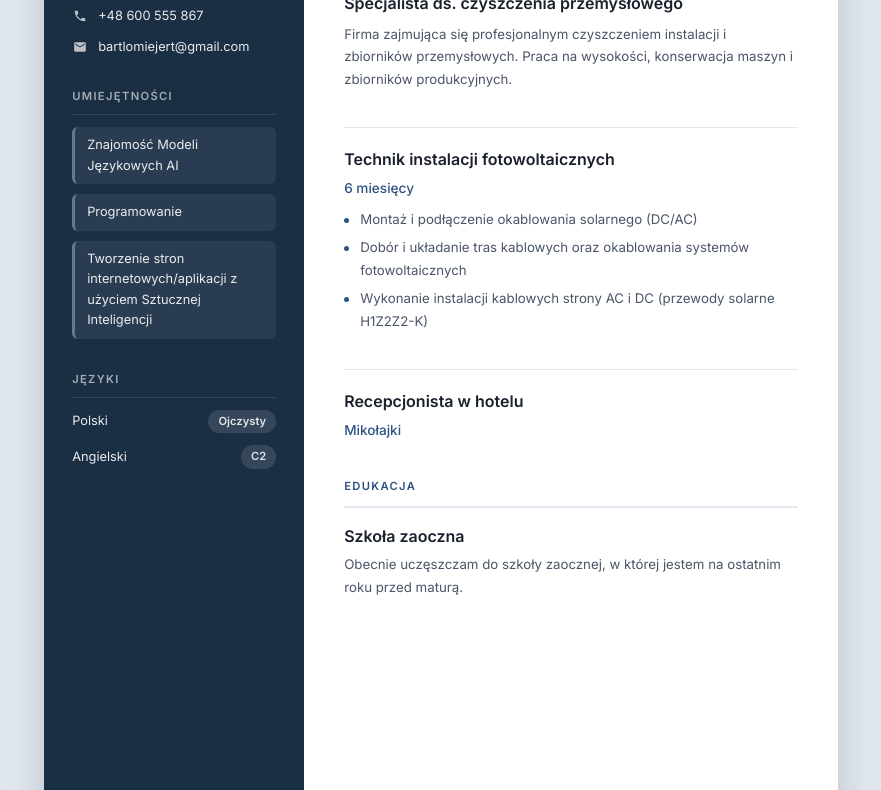
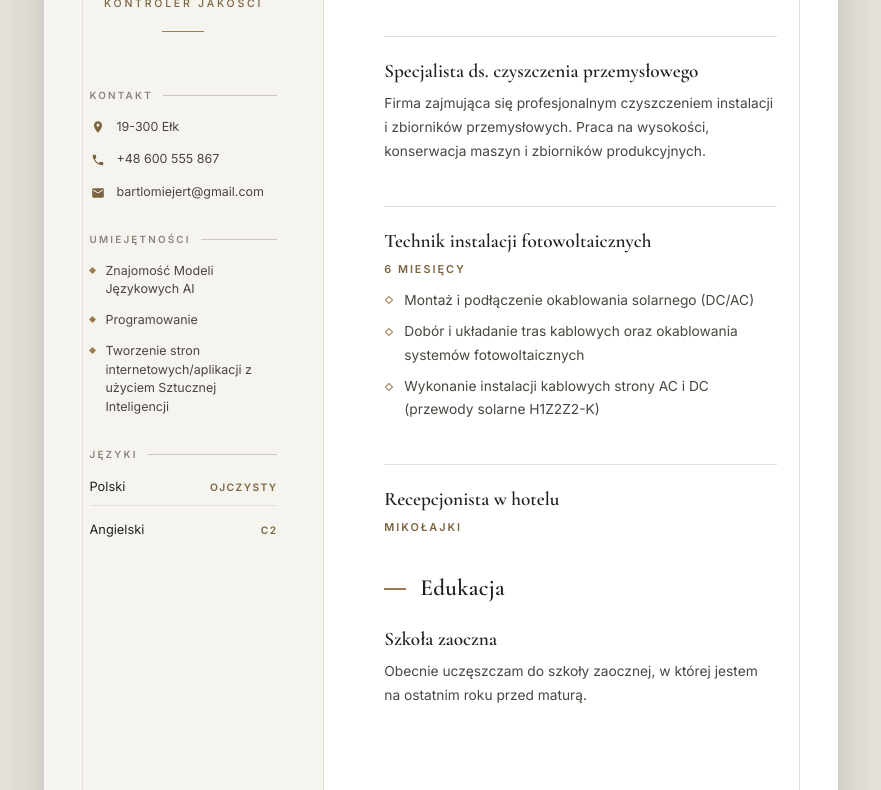
Before and after one commit to HustlerGuy/Cv, a plain HTML site: page index.html in a window 1280 px wide. Shown: the part 274-1064 px from the top of the page, without its empty margins (199-1080 px from the left). Drawn offline with nearby package versions, Linux system fonts and the light colour scheme.

Commit message:
style: refine CV visual to a stoic, elegant, high-end design

```diff
--- a/index.html
+++ b/index.html
@@ -6,7 +6,7 @@
     <title>Bartłomiej Ert - CV</title>
     <link rel="preconnect" href="https://fonts.googleapis.com">
     <link rel="preconnect" href="https://fonts.gstatic.com" crossorigin>
-    <link href="https://fonts.googleapis.com/css2?family=Inter:wght@300;400;500;600;700&display=swap" rel="stylesheet">
+    <link href="https://fonts.googleapis.com/css2?family=Cormorant+Garamond:wght@400;500;600;700&family=Inter:wght@300;400;500;600&display=swap" rel="stylesheet">
     <style>
         *, *::before, *::after {
             margin: 0;
@@ -15,96 +15,153 @@
         }
 
         :root {
-            --color-primary: #1a2e44;
-            --color-accent: #2c5282;
-            --color-text: #1a202c;
-            --color-text-light: #4a5568;
-            --color-bg: #ffffff;
-            --color-sidebar-bg: #f7fafc;
-            --color-border: #e2e8f0;
-            --color-sidebar-accent: #2c5282;
-            --color-white: #ffffff;
-            --font-main: 'Inter', -apple-system, BlinkMacSystemFont, sans-serif;
+            --ink:            #22201c;   /* near-black warm charcoal   */
+            --ink-soft:       #4a463f;   /* body text                  */
+            --ink-muted:      #8a857c;   /* labels, secondary          */
+            --accent:         #9c7c4f;   /* muted bronze, used sparely */
+            --accent-deep:    #7d6440;   /* deeper bronze              */
+            --line:           #e4e0d8;   /* hairline dividers          */
+            --line-strong:    #cfc9bd;
+            --paper:          #ffffff;
+            --panel:          #f6f4ef;   /* warm ivory sidebar         */
+            --stage:          #e6e3dc;   /* backdrop behind the page   */
+            --serif: 'Cormorant Garamond', Georgia, 'Times New Roman', serif;
+            --sans:  'Inter', -apple-system, BlinkMacSystemFont, sans-serif;
         }
 
         body {
-            font-family: var(--font-main);
-            background-color: #e2e8f0;
+            font-family: var(--sans);
+            background-color: var(--stage);
             display: flex;
             justify-content: center;
             align-items: flex-start;
-            padding: 40px 20px;
+            padding: 48px 20px;
             min-height: 100vh;
-            color: var(--color-text);
+            color: var(--ink-soft);
             line-height: 1.6;
             -webkit-font-smoothing: antialiased;
+            text-rendering: optimizeLegibility;
         }
 
         .cv-page {
             width: 210mm;
             min-height: 297mm;
-            background: var(--color-bg);
-            box-shadow: 0 25px 50px -12px rgba(0, 0, 0, 0.25);
+            background: var(--paper);
+            box-shadow: 0 30px 60px -18px rgba(34, 32, 28, 0.35);
             display: grid;
-            grid-template-columns: 260px 1fr;
-            overflow: hidden;
+            grid-template-columns: 74mm 1fr;
+            position: relative;
         }
 
-        /* Sidebar */
+        /* thin bronze frame inset for a refined, high-end feel */
+        .cv-page::after {
+            content: '';
+            position: absolute;
+            inset: 10mm;
+            border: 1px solid var(--line);
+            pointer-events: none;
+            z-index: 5;
+        }
+
+        /* ---------- Sidebar ---------- */
         .sidebar {
-            background-color: var(--color-primary);
-            color: var(--color-white);
-            padding: 48px 28px;
+            background-color: var(--panel);
+            color: var(--ink-soft);
+            padding: 22mm 12mm 18mm;
             display: flex;
             flex-direction: column;
-            gap: 32px;
+            gap: 30px;
+            border-right: 1px solid var(--line);
         }
 
         .sidebar-header {
             text-align: center;
-            padding-bottom: 28px;
-            border-bottom: 1px solid rgba(255, 255, 255, 0.15);
+            padding-bottom: 26px;
+        }
+
+        .monogram {
+            width: 68px;
+            height: 68px;
+            margin: 0 auto 22px;
+            border: 1px solid var(--accent);
+            border-radius: 50%;
+            display: flex;
+            align-items: center;
+            justify-content: center;
+            font-family: var(--serif);
+            font-weight: 600;
+            font-size: 1.7rem;
+            letter-spacing: 0.04em;
+            color: var(--accent-deep);
+            position: relative;
+        }
+
+        .monogram::before {
+            content: '';
+            position: absolute;
+            inset: 4px;
+            border: 1px solid var(--line-strong);
+            border-radius: 50%;
         }
 
         .sidebar-header h1 {
-            font-size: 1.5rem;
-            font-weight: 700;
-            letter-spacing: -0.02em;
-            line-height: 1.3;
-            color: var(--color-white);
+            font-family: var(--serif);
+            font-size: 2rem;
+            font-weight: 600;
+            line-height: 1.15;
+            letter-spacing: 0.01em;
+            color: var(--ink);
         }
 
         .sidebar-header .title {
-            font-size: 0.85rem;
-            font-weight: 400;
-            color: rgba(255, 255, 255, 0.75);
-            margin-top: 8px;
+            font-family: var(--sans);
+            font-size: 0.66rem;
+            font-weight: 500;
+            color: var(--accent-deep);
+            margin-top: 12px;
             text-transform: uppercase;
-            letter-spacing: 0.08em;
+            letter-spacing: 0.26em;
+        }
+
+        /* small centered rule under the header */
+        .sidebar-header .rule {
+            width: 42px;
+            height: 1px;
+            background: var(--accent);
+            margin: 18px auto 0;
         }
 
         .sidebar-section {
             display: flex;
             flex-direction: column;
-            gap: 12px;
+            gap: 14px;
         }
 
-        .sidebar-section h2 {
-            font-size: 0.7rem;
+        .label {
+            font-family: var(--sans);
+            font-size: 0.62rem;
             font-weight: 600;
             text-transform: uppercase;
-            letter-spacing: 0.12em;
-            color: rgba(255, 255, 255, 0.6);
-            padding-bottom: 8px;
-            border-bottom: 1px solid rgba(255, 255, 255, 0.1);
+            letter-spacing: 0.22em;
+            color: var(--ink-muted);
+            display: flex;
+            align-items: center;
+            gap: 10px;
+        }
+
+        .label::after {
+            content: '';
+            flex: 1;
+            height: 1px;
+            background: var(--line-strong);
         }
 
         .contact-item {
             display: flex;
             align-items: center;
-            gap: 10px;
-            font-size: 0.8rem;
-            color: rgba(255, 255, 255, 0.9);
+            gap: 11px;
+            font-size: 0.78rem;
+            color: var(--ink-soft);
             line-height: 1.5;
         }
 
@@ -120,149 +177,175 @@
         .contact-item .icon svg {
             width: 14px;
             height: 14px;
-            fill: rgba(255, 255, 255, 0.7);
+            fill: var(--accent-deep);
         }
 
         .skill-list {
             list-style: none;
             display: flex;
             flex-direction: column;
-            gap: 10px;
+            gap: 12px;
         }
 
         .skill-list li {
-            font-size: 0.8rem;
-            color: rgba(255, 255, 255, 0.9);
-            padding: 8px 12px;
-            background: rgba(255, 255, 255, 0.07);
-            border-radius: 6px;
-            border-left: 3px solid rgba(255, 255, 255, 0.3);
+            font-size: 0.78rem;
+            color: var(--ink-soft);
+            line-height: 1.5;
+            padding-left: 16px;
+            position: relative;
+        }
+
+        .skill-list li::before {
+            content: '';
+            position: absolute;
+            left: 0;
+            top: 0.5em;
+            width: 5px;
+            height: 5px;
+            background: var(--accent);
+            transform: rotate(45deg);
         }
 
         .language-item {
             display: flex;
             justify-content: space-between;
-            align-items: center;
+            align-items: baseline;
             font-size: 0.8rem;
-            color: rgba(255, 255, 255, 0.9);
+            color: var(--ink);
+            padding-bottom: 8px;
+            border-bottom: 1px solid var(--line);
+        }
+
+        .language-item:last-child {
+            border-bottom: none;
+            padding-bottom: 0;
         }
 
         .language-level {
-            font-size: 0.7rem;
+            font-size: 0.64rem;
             font-weight: 600;
-            background: rgba(255, 255, 255, 0.12);
-            padding: 3px 10px;
-            border-radius: 12px;
-            color: rgba(255, 255, 255, 0.85);
+            text-transform: uppercase;
+            letter-spacing: 0.14em;
+            color: var(--accent-deep);
         }
 
-        /* Main Content */
+        /* ---------- Main Content ---------- */
         .main-content {
-            padding: 48px 40px;
+            padding: 22mm 16mm 18mm;
             display: flex;
             flex-direction: column;
-            gap: 36px;
+            gap: 34px;
         }
 
         .section {
             display: flex;
             flex-direction: column;
-            gap: 16px;
+            gap: 20px;
         }
 
         .section-title {
-            font-size: 0.7rem;
+            font-family: var(--serif);
+            font-size: 1.45rem;
             font-weight: 600;
-            text-transform: uppercase;
-            letter-spacing: 0.12em;
-            color: var(--color-accent);
-            padding-bottom: 10px;
-            border-bottom: 2px solid var(--color-border);
+            color: var(--ink);
+            letter-spacing: 0.01em;
+            display: flex;
+            align-items: center;
+            gap: 14px;
+        }
+
+        .section-title::before {
+            content: '';
+            width: 22px;
+            height: 2px;
+            background: var(--accent);
+            flex-shrink: 0;
         }
 
         .experience-item {
             display: flex;
             flex-direction: column;
-            gap: 8px;
+            gap: 7px;
         }
 
         .experience-item + .experience-item {
-            margin-top: 20px;
-            padding-top: 20px;
-            border-top: 1px solid var(--color-border);
+            margin-top: 22px;
+            padding-top: 22px;
+            border-top: 1px solid var(--line);
         }
 
         .experience-item h3 {
-            font-size: 1rem;
+            font-family: var(--serif);
+            font-size: 1.2rem;
             font-weight: 600;
-            color: var(--color-text);
-            line-height: 1.4;
+            color: var(--ink);
+            line-height: 1.3;
         }
 
         .experience-item .company {
-            font-size: 0.85rem;
-            font-weight: 500;
-            color: var(--color-accent);
+            font-family: var(--sans);
+            font-size: 0.68rem;
+            font-weight: 600;
+            text-transform: uppercase;
+            letter-spacing: 0.18em;
+            color: var(--accent-deep);
         }
 
         .experience-item .description {
-            font-size: 0.83rem;
-            color: var(--color-text-light);
-            line-height: 1.7;
+            font-size: 0.86rem;
+            color: var(--ink-soft);
+            line-height: 1.75;
         }
 
         .experience-item ul {
             list-style: none;
             padding: 0;
+            margin-top: 4px;
             display: flex;
             flex-direction: column;
-            gap: 6px;
+            gap: 8px;
         }
 
         .experience-item ul li {
-            font-size: 0.83rem;
-            color: var(--color-text-light);
+            font-size: 0.86rem;
+            color: var(--ink-soft);
             line-height: 1.7;
-            padding-left: 16px;
+            padding-left: 20px;
             position: relative;
         }
 
         .experience-item ul li::before {
             content: '';
             position: absolute;
-            left: 0;
-            top: 10px;
-            width: 5px;
-            height: 5px;
-            border-radius: 50%;
-            background-color: var(--color-accent);
+            left: 2px;
+            top: 0.62em;
+            width: 6px;
+            height: 6px;
+            border: 1px solid var(--accent);
+            transform: rotate(45deg);
         }
 
         .education-item {
             display: flex;
             flex-direction: column;
-            gap: 4px;
+            gap: 7px;
         }
 
         .education-item h3 {
-            font-size: 1rem;
+            font-family: var(--serif);
+            font-size: 1.2rem;
             font-weight: 600;
-            color: var(--color-text);
+            color: var(--ink);
+            line-height: 1.3;
         }
 
         .education-item .description {
-            font-size: 0.83rem;
-            color: var(--color-text-light);
-            line-height: 1.7;
+            font-size: 0.86rem;
+            color: var(--ink-soft);
+            line-height: 1.75;
         }
 
-        .profile-text {
-            font-size: 0.85rem;
-            color: var(--color-text-light);
-            line-height: 1.8;
-        }
-
-        /* Print Styles */
+        /* ---------- Print ---------- */
         @media print {
             body {
                 background: none;
@@ -274,6 +357,11 @@
                 width: 100%;
                 min-height: auto;
             }
+
+            .sidebar {
+                -webkit-print-color-adjust: exact;
+                print-color-adjust: exact;
+            }
         }
 
         @media screen and (max-width: 800px) {
@@ -282,9 +370,14 @@
                 width: 100%;
             }
 
-            body {
-                padding: 0;
+            .cv-page::after { inset: 6mm; }
+
+            .sidebar {
+                border-right: none;
+                border-bottom: 1px solid var(--line);
             }
+
+            body { padding: 0; }
         }
     </style>
 </head>
@@ -293,12 +386,14 @@
         <!-- Sidebar -->
         <aside class="sidebar">
             <header class="sidebar-header">
+                <div class="monogram">BE</div>
                 <h1>Bartłomiej Ert</h1>
                 <p class="title">Kontroler jakości</p>
+                <div class="rule"></div>
             </header>
 
             <section class="sidebar-section">
-                <h2>Kontakt</h2>
+                <h2 class="label">Kontakt</h2>
                 <div class="contact-item">
                     <span class="icon">
                         <svg viewBox="0 0 24 24" xmlns="http://www.w3.org/2000/svg"><path d="M12 2C8.13 2 5 5.13 5 9c0 5.25 7 13 7 13s7-7.75 7-13c0-3.87-3.13-7-7-7zm0 9.5c-1.38 0-2.5-1.12-2.5-2.5s1.12-2.5 2.5-2.5 2.5 1.12 2.5 2.5-1.12 2.5-2.5 2.5z"/></svg>
@@ -320,7 +415,7 @@
             </section>
 
             <section class="sidebar-section">
-                <h2>Umiejętności</h2>
+                <h2 class="label">Umiejętności</h2>
                 <ul class="skill-list">
                     <li>Znajomość Modeli Językowych AI</li>
                     <li>Programowanie</li>
@@ -329,7 +424,7 @@
             </section>
 
             <section class="sidebar-section">
-                <h2>Języki</h2>
+                <h2 class="label">Języki</h2>
                 <div class="language-item">
                     <span>Polski</span>
                     <span class="language-level">Ojczysty</span>
```
